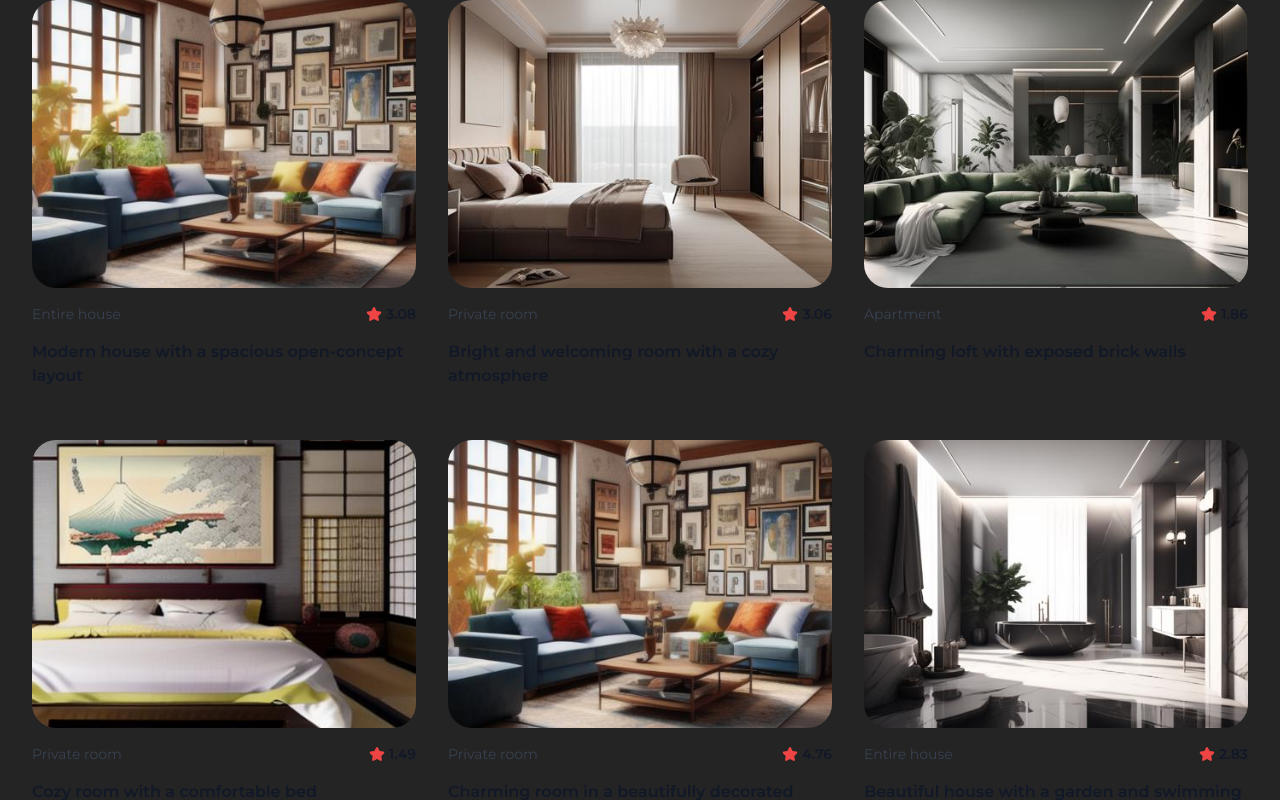
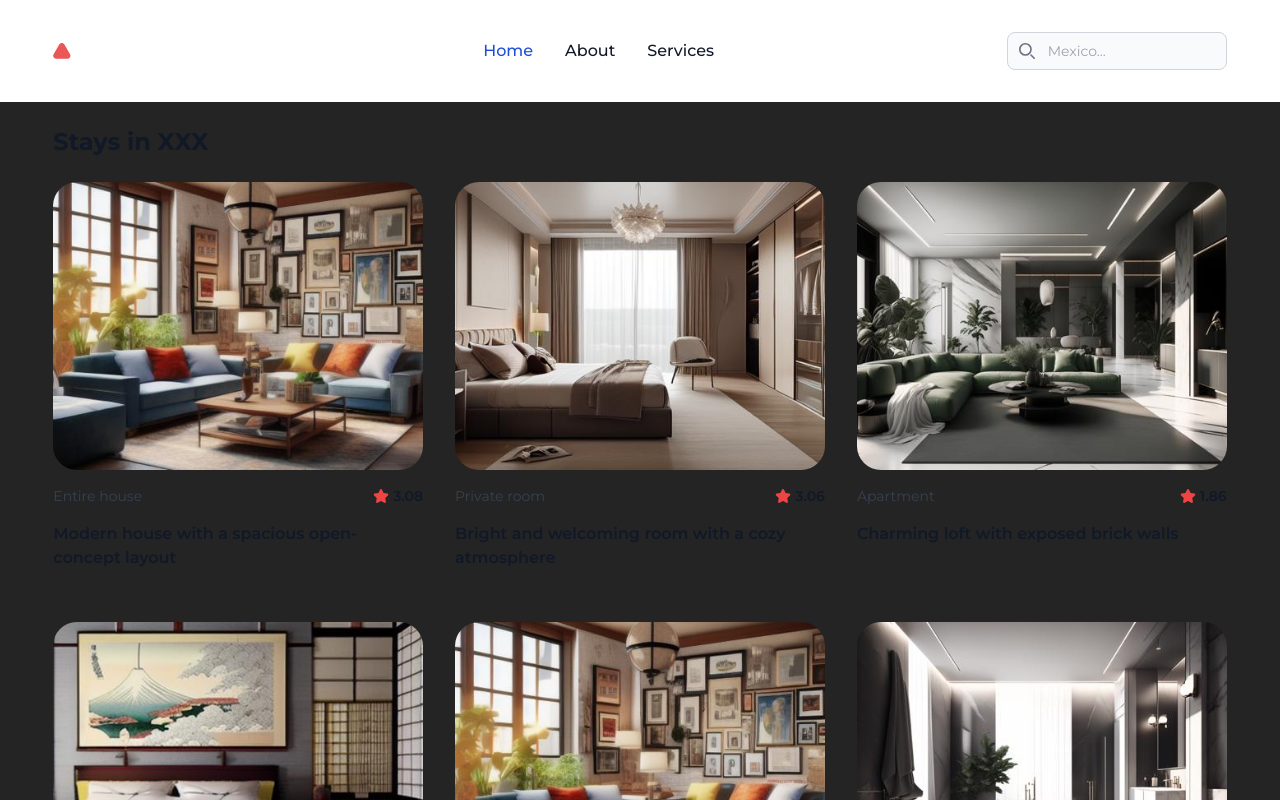
Before and after one commit to XiaoLuxtl/windbnb-random-properties, a React (Vite) app: page / in a window 1280 px wide. Shown: the top 800 px of the page. Built offline with nearby package versions, Linux system fonts and the light colour scheme.

Commit message:
add Navbar

```diff
--- a/src/App.jsx
+++ b/src/App.jsx
@@ -1,16 +1,23 @@
 import { Card } from "./components/Card";
+import { Navbar } from "./components/Navbar";
 import { genLocation } from "./utils/genLocation";
 
 function App() {
   const { location } = genLocation(6);
   return (
-    <div className="max-w-7xl m-auto">
-      <div className="grid grid-cols-1 md:grid-cols-2 xl:grid-cols-3 gap-8 w-fit m-auto">
-        {location.stay.map((data) => (
-          <Card key={data.id} data={data} />
-        ))}
+    <>
+      <Navbar />
+      <div className="w-11/12 max-w-11/12 md:max-w-screen-xl m-auto">
+        <h2 className="py-6 text-gray-900 dark:text-stone-100 text-2xl font-bold">
+          Stays in XXX
+        </h2>
+        <div className="grid grid-cols-1 md:grid-cols-2 xl:grid-cols-3 gap-8 w-fit m-auto">
+          {location.stay.map((data) => (
+            <Card key={data.id} data={data} />
+          ))}
+        </div>
       </div>
-    </div>
+    </>
   );
 }
 
--- /dev/null
+++ b/src/components/Navbar.jsx
@@ -0,0 +1,163 @@
+import React from "react";
+
+export function Navbar(props) {
+  return (
+    <>
+      <nav className="bg-white border-gray-200 dark:bg-gray-900">
+        <div className="w-11/12 max-w-11/12 md:max-w-screen-xl flex flex-wrap items-center justify-between mx-auto py-8">
+          <a href="#" className="flex items-center">
+            <svg
+              xmlns="http://www.w3.org/2000/svg"
+              width="18"
+              height="16"
+              viewBox="0 0 18 16"
+              fill="none"
+            >
+              <path
+                d="M6.22724 1.5C7.38194 -0.500001 10.2687 -0.5 11.4234 1.5L17.0526 11.25C18.2073 13.25 16.7639 15.75 14.4545 15.75H3.19615C0.88675 15.75 -0.556624 13.25 0.598076 11.25L6.22724 1.5Z"
+                fill="#EB5757"
+              />
+            </svg>
+
+            <span className="pl-2 self-center text-2xl font-semibold whitespace-nowrap dark:text-white">
+              windbnb
+            </span>
+          </a>
+          <div className="flex md:order-2">
+            <button
+              type="button"
+              data-collapse-toggle="navbar-search"
+              aria-controls="navbar-search"
+              aria-expanded="false"
+              className="md:hidden text-gray-500 dark:text-gray-400 hover:bg-gray-100 dark:hover:bg-gray-700 focus:outline-none focus:ring-4 focus:ring-gray-200 dark:focus:ring-gray-700 rounded-lg text-sm p-2.5 mr-1"
+            >
+              <svg
+                className="w-5 h-5"
+                aria-hidden="true"
+                xmlns="http://www.w3.org/2000/svg"
+                fill="none"
+                viewBox="0 0 20 20"
+              >
+                <path
+                  stroke="currentColor"
+                  strokeLinecap="round"
+                  strokeLinejoin="round"
+                  strokeWidth="2"
+                  d="m19 19-4-4m0-7A7 7 0 1 1 1 8a7 7 0 0 1 14 0Z"
+                />
+              </svg>
+              <span className="sr-only">Search</span>
+            </button>
+            <div className="relative hidden md:block">
+              <div className="absolute inset-y-0 left-0 flex items-center pl-3 pointer-events-none">
+                <svg
+                  className="w-4 h-4 text-gray-500 dark:text-gray-400"
+                  aria-hidden="true"
+                  xmlns="http://www.w3.org/2000/svg"
+                  fill="none"
+                  viewBox="0 0 20 20"
+                >
+                  <path
+                    stroke="currentColor"
+                    strokeLinecap="round"
+                    strokeLinejoin="round"
+                    strokeWidth="2"
+                    d="m19 19-4-4m0-7A7 7 0 1 1 1 8a7 7 0 0 1 14 0Z"
+                  />
+                </svg>
+                <span className="sr-only">Search icon</span>
+              </div>
+              <input
+                type="text"
+                id="search-navbar"
+                className="block w-full p-2 pl-10 text-sm text-gray-900 border border-gray-300 rounded-lg bg-gray-50 focus:ring-blue-500 focus:border-blue-500 dark:bg-gray-700 dark:border-gray-600 dark:placeholder-gray-400 dark:text-white dark:focus:ring-blue-500 dark:focus:border-blue-500"
+                placeholder="Mexico..."
+              />
+            </div>
+            <button
+              data-collapse-toggle="navbar-search"
+              type="button"
+              className="inline-flex items-center p-2 w-10 h-10 justify-center text-sm text-gray-500 rounded-lg md:hidden hover:bg-gray-100 focus:outline-none focus:ring-2 focus:ring-gray-200 dark:text-gray-400 dark:hover:bg-gray-700 dark:focus:ring-gray-600"
+              aria-controls="navbar-search"
+              aria-expanded="false"
+            >
+              <span className="sr-only">Open main menu</span>
+              <svg
+                className="w-5 h-5"
+                aria-hidden="true"
+                xmlns="http://www.w3.org/2000/svg"
+                fill="none"
+                viewBox="0 0 17 14"
+              >
+                <path
+                  stroke="currentColor"
+                  strokeLinecap="round"
+                  strokeLinejoin="round"
+                  strokeWidth="2"
+                  d="M1 1h15M1 7h15M1 13h15"
+                />
+              </svg>
+            </button>
+          </div>
+          <div
+            className="items-center justify-between hidden w-full md:flex md:w-auto md:order-1"
+            id="navbar-search"
+          >
+            <div className="relative mt-3 md:hidden">
+              <div className="absolute inset-y-0 left-0 flex items-center pl-3 pointer-events-none">
+                <svg
+                  className="w-4 h-4 text-gray-500 dark:text-gray-400"
+                  aria-hidden="true"
+                  xmlns="http://www.w3.org/2000/svg"
+                  fill="none"
+                  viewBox="0 0 20 20"
+                >
+                  <path
+                    stroke="currentColor"
+                    strokeLinecap="round"
+                    strokeLinejoin="round"
+                    strokeWidth="2"
+                    d="m19 19-4-4m0-7A7 7 0 1 1 1 8a7 7 0 0 1 14 0Z"
+                  />
+                </svg>
+              </div>
+              <input
+                type="text"
+                id="search-navbar"
+                className="block w-full p-2 pl-10 text-sm text-gray-900 border border-gray-300 rounded-lg bg-gray-50 focus:ring-blue-500 focus:border-blue-500 dark:bg-gray-700 dark:border-gray-600 dark:placeholder-gray-400 dark:text-white dark:focus:ring-blue-500 dark:focus:border-blue-500"
+                placeholder="Mexico..."
+              />
+            </div>
+            <ul className="flex flex-col p-4 md:p-0 mt-4 font-medium border border-gray-100 rounded-lg bg-gray-50 md:flex-row md:space-x-8 md:mt-0 md:border-0 md:bg-white dark:bg-gray-800 md:dark:bg-gray-900 dark:border-gray-700">
+              <li>
+                <a
+                  href="#"
+                  className="block py-2 pl-3 pr-4 text-white bg-blue-700 rounded md:bg-transparent md:text-blue-700 md:p-0 md:dark:text-blue-500"
+                  aria-current="page"
+                >
+                  Home
+                </a>
+              </li>
+              <li>
+                <a
+                  href="#"
+                  className="block py-2 pl-3 pr-4 text-gray-900 rounded hover:bg-gray-100 md:hover:bg-transparent md:hover:text-blue-700 md:p-0 md:dark:hover:text-blue-500 dark:text-white dark:hover:bg-gray-700 dark:hover:text-white md:dark:hover:bg-transparent dark:border-gray-700"
+                >
+                  About
+                </a>
+              </li>
+              <li>
+                <a
+                  href="#"
+                  className="block py-2 pl-3 pr-4 text-gray-900 rounded hover:bg-gray-100 md:hover:bg-transparent md:hover:text-blue-700 md:p-0 dark:text-white md:dark:hover:text-blue-500 dark:hover:bg-gray-700 dark:hover:text-white md:dark:hover:bg-transparent dark:border-gray-700"
+                >
+                  Services
+                </a>
+              </li>
+            </ul>
+          </div>
+        </div>
+      </nav>
+    </>
+  );
+}
```
